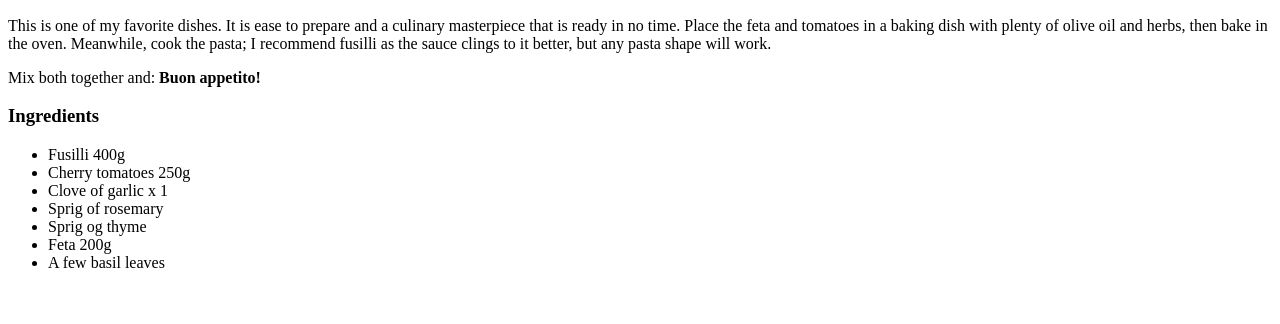
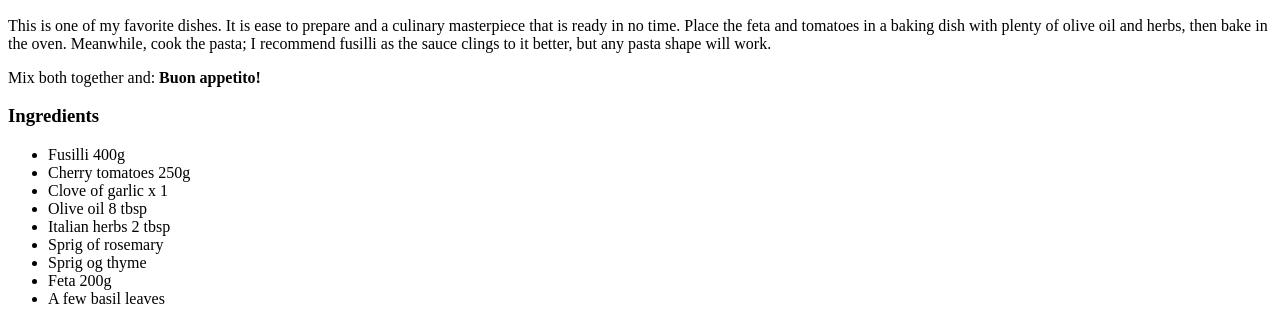
Before and after one commit to vaiosoN/odin-recipes, a plain HTML site: page recipes/baked-feta-pasta.html in a window 1280 px wide. Shown: the part 760-1084 px from the top of the page. Before the commit the page ends 1048 px from the top, so only its background shows below. Drawn offline with Linux system fonts and the light colour scheme.

Commit message:
Add 2 more ingredients

```diff
--- a/recipes/baked-feta-pasta.html
+++ b/recipes/baked-feta-pasta.html
@@ -22,6 +22,8 @@
       <li>Fusilli 400g</li>
       <li>Cherry tomatoes 250g</li>
       <li>Clove of garlic x 1</li>
+      <li>Olive oil 8 tbsp</li>
+      <li>Italian herbs 2 tbsp</li>
       <li>Sprig of rosemary </li>
       <li>Sprig og thyme</li>
       <li>Feta 200g</li>
```
